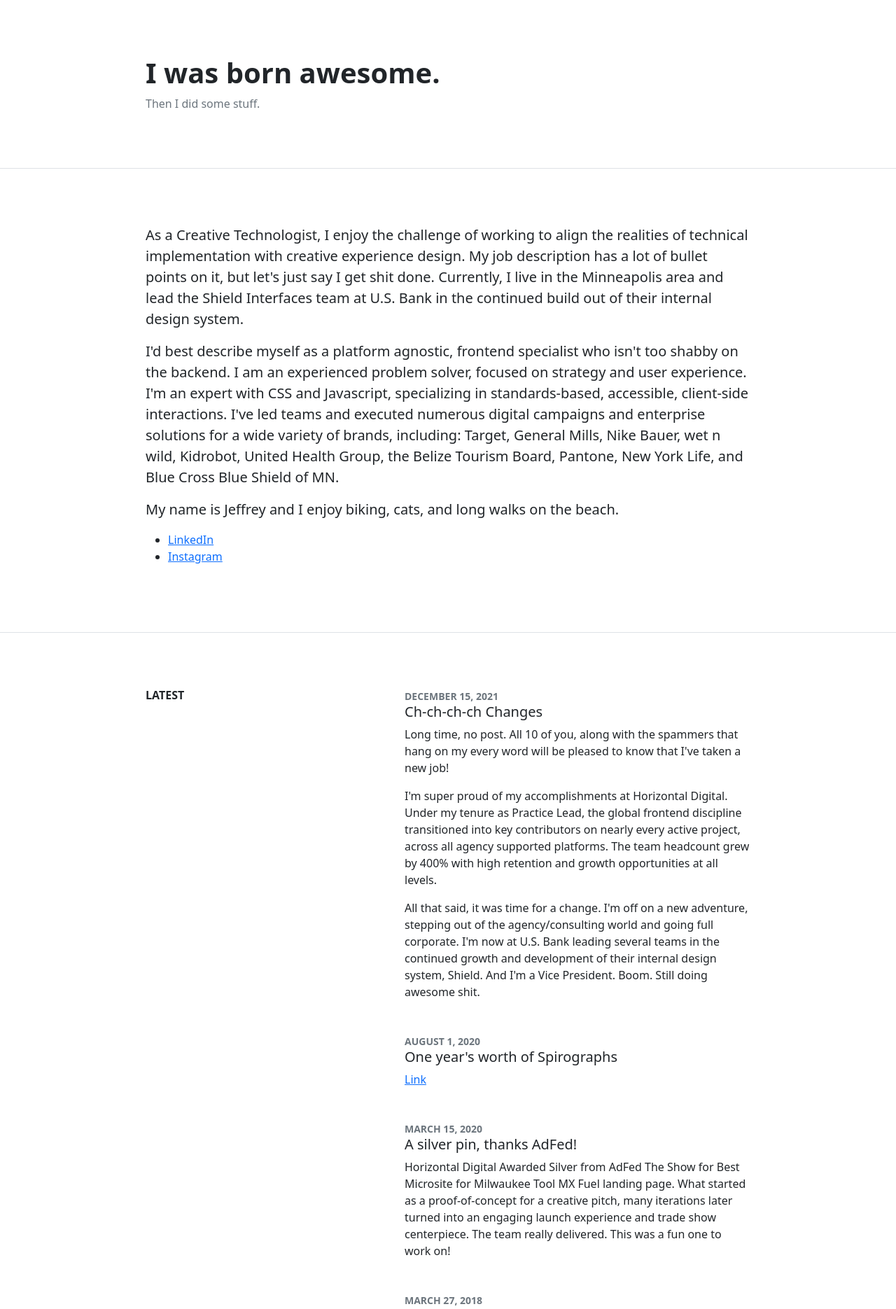
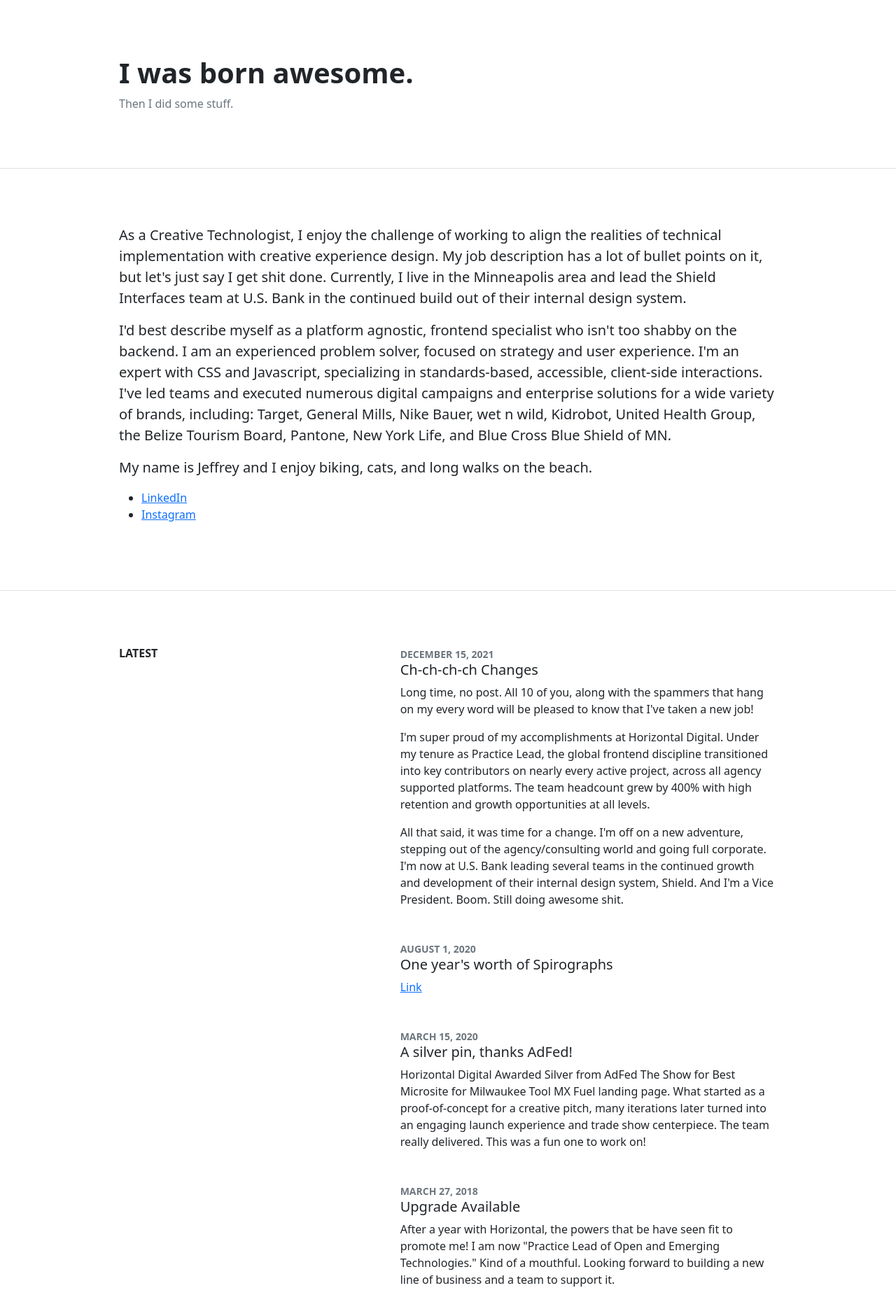
Before and after one commit to jeffreyisham/jeffreyisham.github.io, a Jekyll site: the page built from index.html, in a window 1280 px wide. Shown: the top 1870 px of the page at 70% size. Built offline with Jekyll 4.4.1, drawn with Linux system fonts in a browser that asks for light colours.

Commit message:
Update home.html

```diff
--- a/_layouts/home.html
+++ b/_layouts/home.html
@@ -9,15 +9,16 @@
   </head>
 
   <style>
-    .container { padding: 4rem 2rem; }
+    .container { padding: 4rem 1.25rem; }
     @media (min-width: 768px) {
       .container {
-        padding: 5rem 3rem;
+        max-width: 708px!important;
+        padding: 5rem 0;
       }
     }
     @media (min-width: 992px) {
       .container {
-        max-width: 960px!important;
+        max-width: 940px!important;
       }
     }
     .posts .post { margin-bottom: 3rem; }
```
